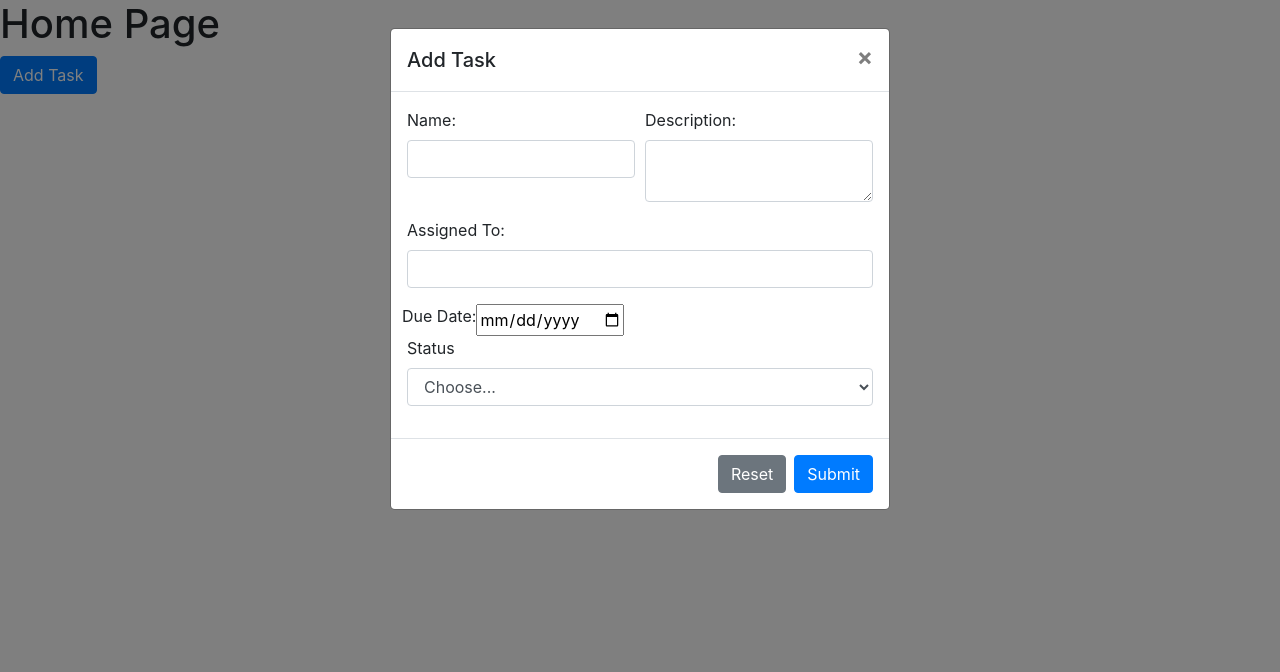
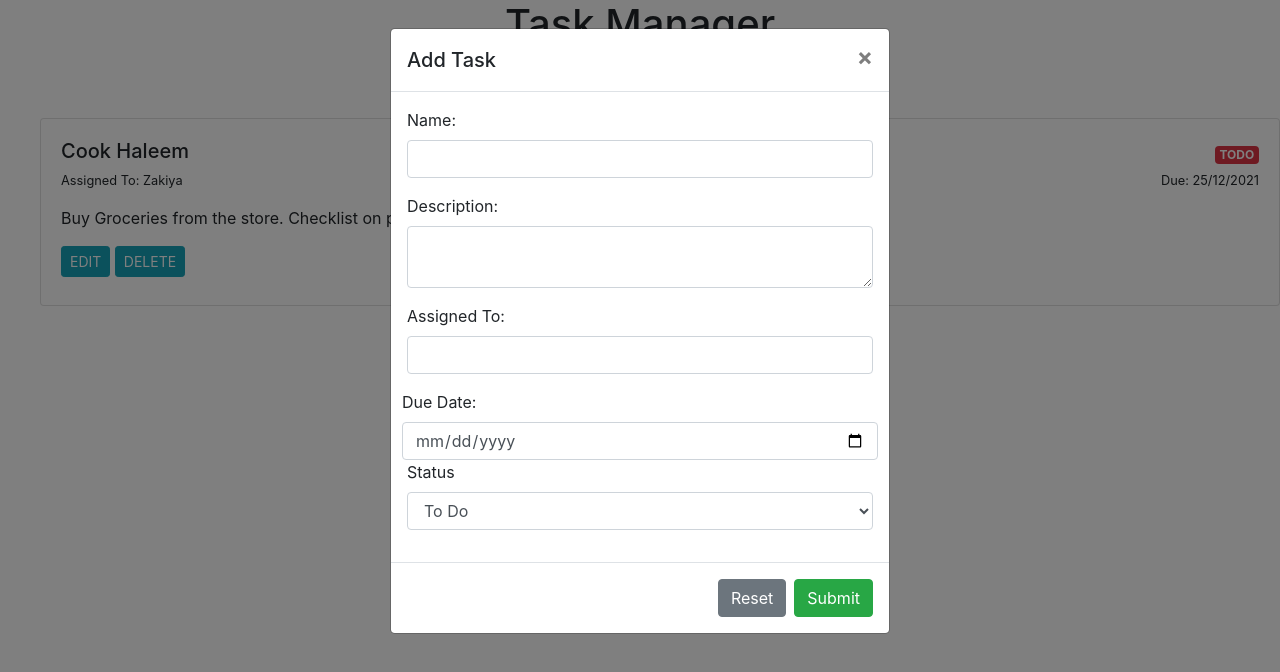
Before and after one commit to ShahanaZaidi/FinalProject, a plain HTML site: page task2/mytaskplanner/index.html in a window 1280 px wide. Both pictures are taken after a click on the button "Add Task". Drawn offline with nearby package versions, Linux system fonts and the light colour scheme.

Commit message:
add cards

```diff
--- a/task2/mytaskplanner/index.html
+++ b/task2/mytaskplanner/index.html
@@ -11,12 +11,16 @@
     <title>Home Page</title>
   </head>
   <body>
-    <h1>Home Page</h1>
+    <h1 class="text-center">Task Manager</h1>
+    <br>
 
     <!-- Button trigger modal -->
-<button type="button" class="btn btn-primary" data-toggle="modal" data-target="#exampleModal">
-    Add Task
-  </button>
+    <div class="text-center">
+        <button type="button" class="btn btn-success" data-toggle="modal" data-target="#exampleModal">
+            Add Task
+          </button>
+    </div>
+
 
   <!-- Modal -->
   <div class="modal fade" id="exampleModal" tabindex="-1" role="dialog" aria-labelledby="exampleModalLabel" aria-hidden="true">
@@ -30,16 +34,16 @@
         </div>
         <div class="modal-body">
             <form>
-                <div class="form-row">
-                  <div class="form-group col-md-6">
+
+                  <div class="form-group">
                     <label for="name">Name:</label>
                     <input type="text" class="form-control" id="name">
                   </div>
-                  <div class="form-group col-md-6">
+                  <div class="form-group">
                     <label for="description">Description:</label>
                     <textarea class="form-control" id="description" rows="2"></textarea>
                   </div>
-                </div>
+
                 <div class="form-group">
                   <label for="assignedto">Assigned To:</label>
                   <input type="text" class="form-control" id="assignedto">
@@ -50,14 +54,14 @@
 
                     <label for="duedate">Due Date:</label>
 
-                    <input type="date" class="formcontrol" id="duedate" placeholder="dd/mm/yyyy">
+                    <input type="date" class="form-control" id="duedate" placeholder="dd/mm/yyyy">
                </div>
 
                     <div class="form-group">
                       <label for="status">Status</label>
 
                     <select id="status" class="form-control">
-                      <option selected>Choose...</option>
+                      <!-- <option selected>Choose...</option> -->
                       <option value="todo">To Do</option>
                       <option value="inprogress">In Progress</option>
                       <option value="review">Review</option>
@@ -68,15 +72,33 @@
 
 
               </form>
+
+
         </div>
         <div class="modal-footer">
           <button type="button" class="btn btn-secondary" data-dismiss="modal">Reset</button>
-          <button type="button" class="btn btn-primary">Submit</button>
+          <button type="button" class="btn btn-success">Submit</button>
         </div>
       </div>
     </div>
   </div>
-
+    <!-- card list layout -->
+    <ul>
+        <li class="list-group-item">
+            <div class="d-flex w-100 mt-2 justify-content-between align-items-center">
+                <h5>Cook Haleem</h5>
+                <span class="badge badge-danger">TODO</span>
+            </div>
+            <div class="d-flex w-100 mb-3 justify-content-between">
+                <small>Assigned To: Zakiya</small>
+                <small>Due: 25/12/2021</small>
+            </div>
+            <p>Buy Groceries from the store. Checklist on phone</p>
+            <p><button class="edit btn btn-info btn-sm" name="edit">EDIT</button>
+                <button class="delete btn btn-info btn-sm" name="delete">DELETE</button>
+                </p>
+        </li>
+    </ul>
     <!-- Optional JavaScript -->
     <!-- jQuery first, then Popper.js, then Bootstrap JS -->
     <script src="https://code.jquery.com/jquery-3.4.1.slim.min.js" integrity="sha384-J6qa4849blE2+poT4WnyKhv5vZF5SrPo0iEjwBvKU7imGFAV0wwj1yYfoRSJoZ+n" crossorigin="anonymous"></script>
```
